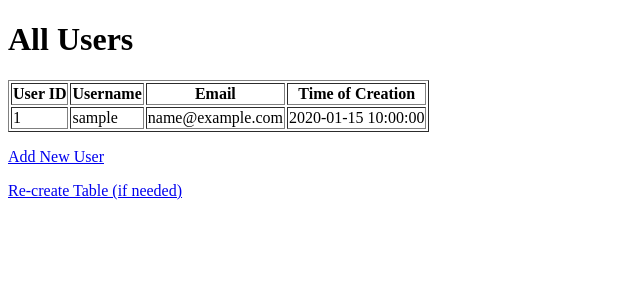
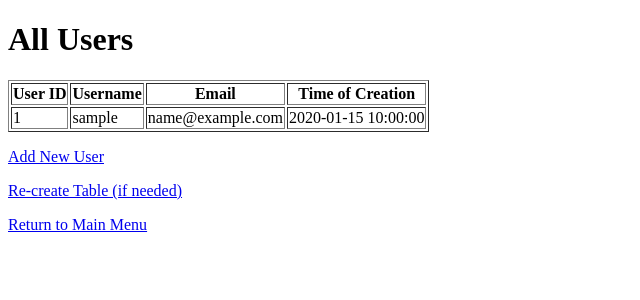
Before and after one commit to leokao960811/DatabaseSystems, a Flask app: template FirstTest/templates/users.html in a window 1280 px wide. Shown: the top 300 px of the page, without its empty margins (0-640 px from the left). Run offline with Flask 3, Linux system fonts and the light colour scheme; the template is opened without the code that fills it: most values are stand-ins (such as "Sample title", 1, 10 or a date in 2020).

Commit message:
Navigate to Main Menu

```diff
--- a/FirstTest/app.py
+++ b/FirstTest/app.py
@@ -1,5 +1,5 @@
 import os
-from flask import Flask, render_template, request, redirect
+from flask import Flask, render_template, request, redirect, url_for
 import mysql.connector
 from dotenv import load_dotenv
 
--- a/FirstTest/templates/add_user.html
+++ b/FirstTest/templates/add_user.html
@@ -15,5 +15,6 @@
         <input type="submit" value="Add User">
     </form>
     <p><a href="{{ url_for('list_users') }}">View All Users</a></p>
+    <p><a href="{{ url_for('index') }}">Return to Main Menu</a></p>
 </body>
 </html>
--- a/FirstTest/templates/users.html
+++ b/FirstTest/templates/users.html
@@ -33,5 +33,6 @@
     {% endif %}
     <p><a href="{{ url_for('add_user') }}">Add New User</a></p>
     <p><a href="{{ url_for('create_table') }}">Re-create Table (if needed)</a></p>
+    <p><a href="{{ url_for('index') }}">Return to Main Menu</a></p>
 </body>
 </html>
```
